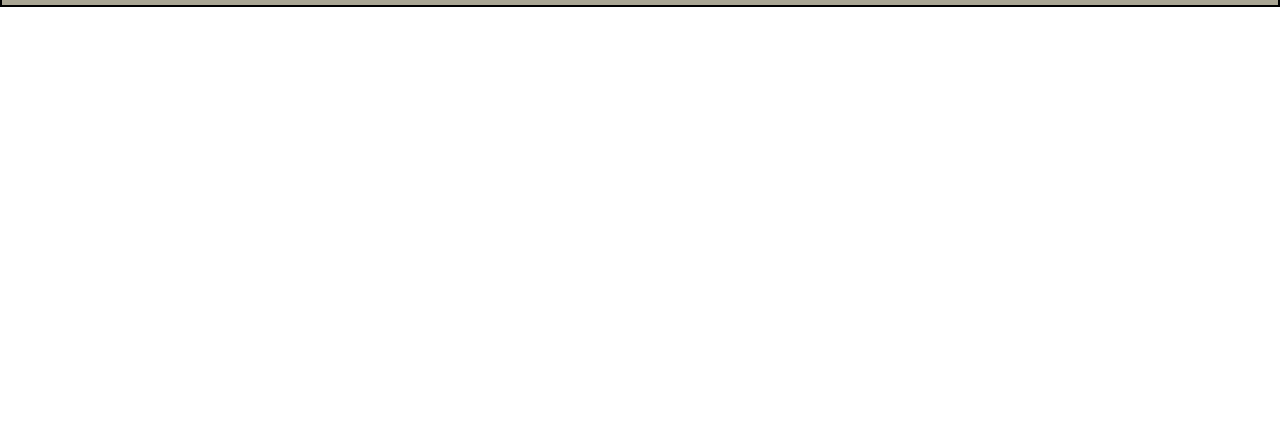
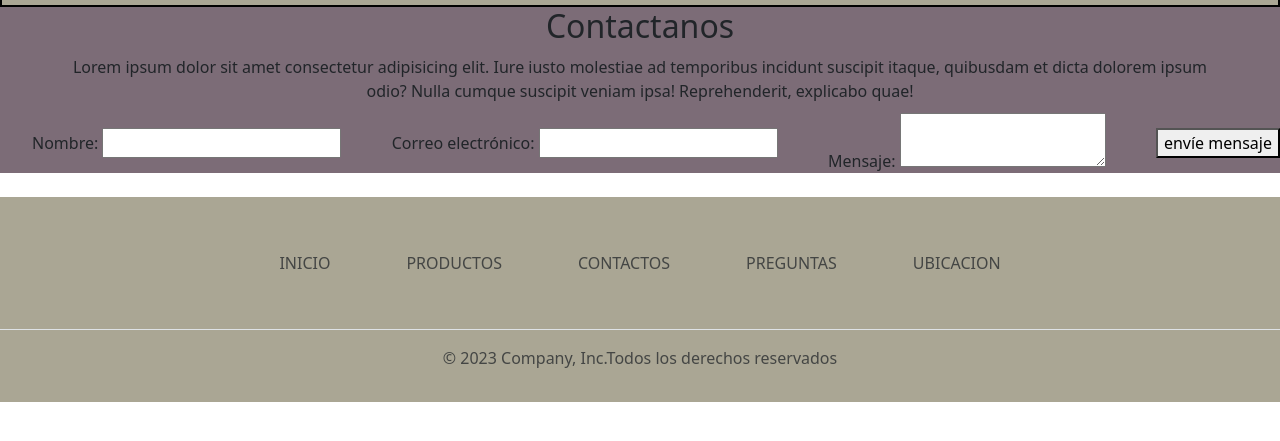
Before and after one commit to CoderGunther/Entrega-2-Gunther, a plain HTML site: page html/contactos.html in a window 1280 px wide. Shown: the part 113-554 px from the top of the page. Drawn offline with nearby package versions, Linux system fonts and the light colour scheme.

Commit message:
algunos arreglos

```diff
--- a/html/contactos.html
+++ b/html/contactos.html
@@ -13,7 +13,7 @@
     <header>
         <nav class="navbar navbar-expand-lg colorFondo">
             <div class="container-fluid">
-                <a class="navbar-brand" href="index.html">
+                <a class="navbar-brand" href="contacto.html">
                     <img class="Logo" src="img/Logo e-commerce(3).JPG" alt="Logo de la empresa">
                 </a>
                 <button class="navbar-toggler" type="button" data-bs-toggle="collapse"
@@ -44,7 +44,58 @@
                     <form class="d-flex" role="search">
                         <input class="form-control me-2" type="Buscar" placeholder="Buscar" aria-label="Buscar">
                         <button class="btn botonEcommerce" type="submit">Buscar</button>
-                    </form>
+                    </form></div>
+                </div>
+            </nav>
+        </header>
+        <main>
+            <h2>Contactanos</h2>
+            <p>Lorem ipsum dolor sit amet consectetur adipisicing elit.
+                Iure iusto molestiae ad temporibus
+                incidunt suscipit itaque, quibusdam et dicta dolorem ipsum
+                odio? Nulla cumque suscipit veniam
+                ipsa! Reprehenderit, explicabo quae!</p>
+            <form action="/my-handling-form-page" method="post">
+                <ul>
+                    <li>
+                        <label for="name">Nombre:</label>
+                        <input type="text" id="name" name="user_name">
+                    </li>
+                    <br><br>
+                    <li>
+                        <label for="mail">Correo electrónico:</label>
+                        <input type="email" id="mail" name="user_mail">
+                    </li>
+                    <br><br>
+                    <li>
+                        <label for="msg">Mensaje:</label>
+                        <textarea id="msg" name="user_message"></textarea>
+                    </li>
+                    <br><br>
+                    <li class="button">
+                        <button type="submit">envíe mensaje</button>
+                    </li>
+                </ul>
+            </form>
+        </main>
+        <footer class="py-3 my-4 colorFondo">
+            <ul class="nav justify-content-center border-bottom pb-3 mb-3">
+              <li class="nav-item"><a href="#" class="nav-link px-2
+                text-muted">Inicio</a></li>
+              <li class="nav-item"><a href="#" class="nav-link px-2
+                text-muted">Productos</a></li>
+              <li class="nav-item"><a href="#" class="nav-link px-2
+                text-muted">Contactos</a></li>
+              <li class="nav-item"><a href="#" class="nav-link px-2
+                text-muted">Preguntas</a></li>
+              <li class="nav-item"><a href="#" class="nav-link px-2
+                text-muted">Ubicacion</a></li>
+            </ul>
+            <p class="text-center text-muted">&copy; 2023 Company, Inc.Todos los derechos reservados</p>
+          </footer>
+        <script src="https://cdn.jsdelivr.net/npm/bootstrap@5.3.0-alpha1/dist/js/bootstrap.bundle.min.js"
+            integrity="sha384-w76AqPfDkMBDXo30jS1Sgez6pr3x5MlQ1ZAGC+nuZB+EYdgRZgiwxhTBTkF7CXvN"
+            crossorigin="anonymous"></script>
 
 </body>
 </html>
```
Also changed, not shown: html/preguntas.html (+1 -1 lines), html/productos.html (+6 -5 lines), html/ubicacion.html (+2 -2 lines), index.html (+2 -2 lines), css/estilo.css (renamed from html/css/estilo.css), img/Logo e-commerce.jpg (renamed from img/Logo e-commerce (3).JPG).
